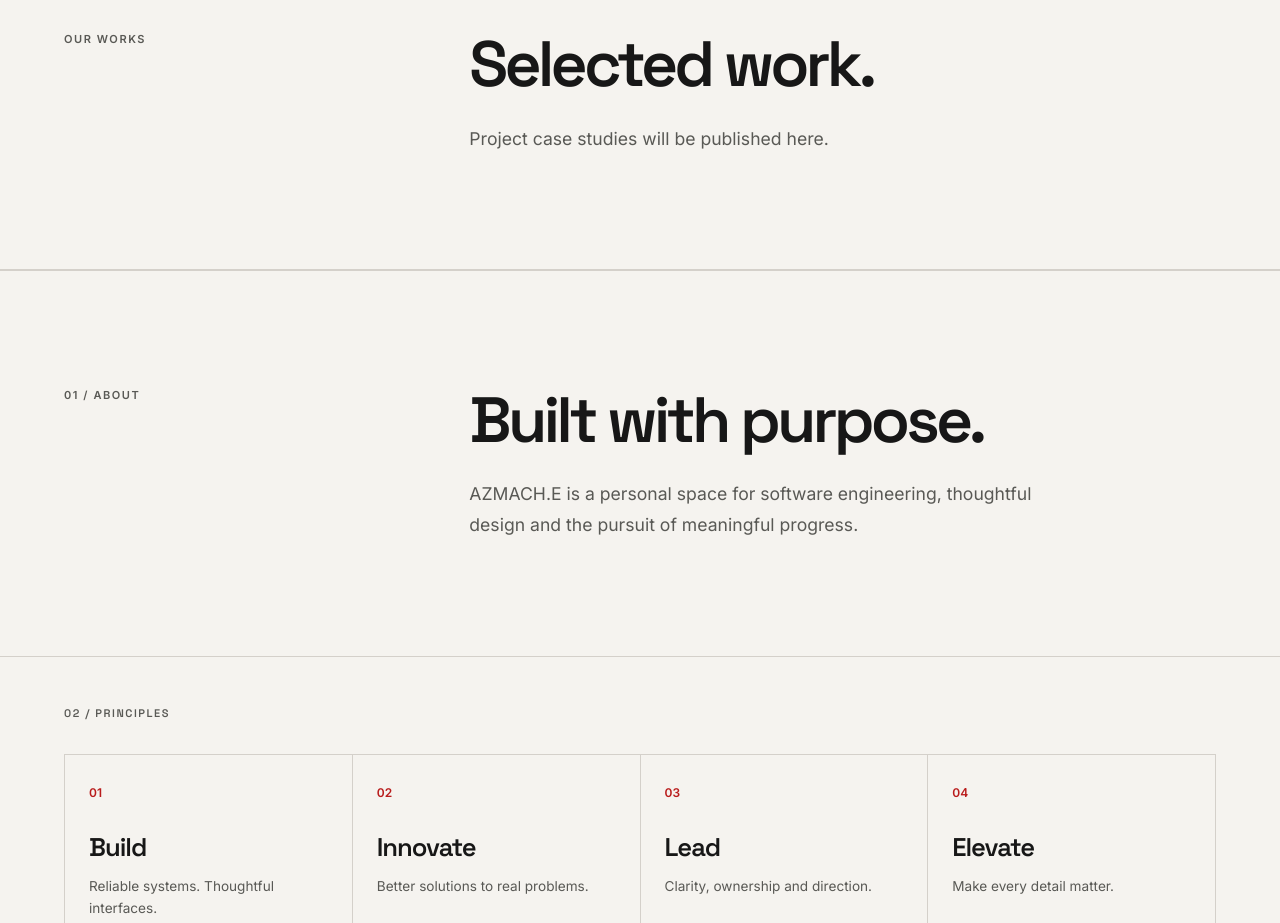
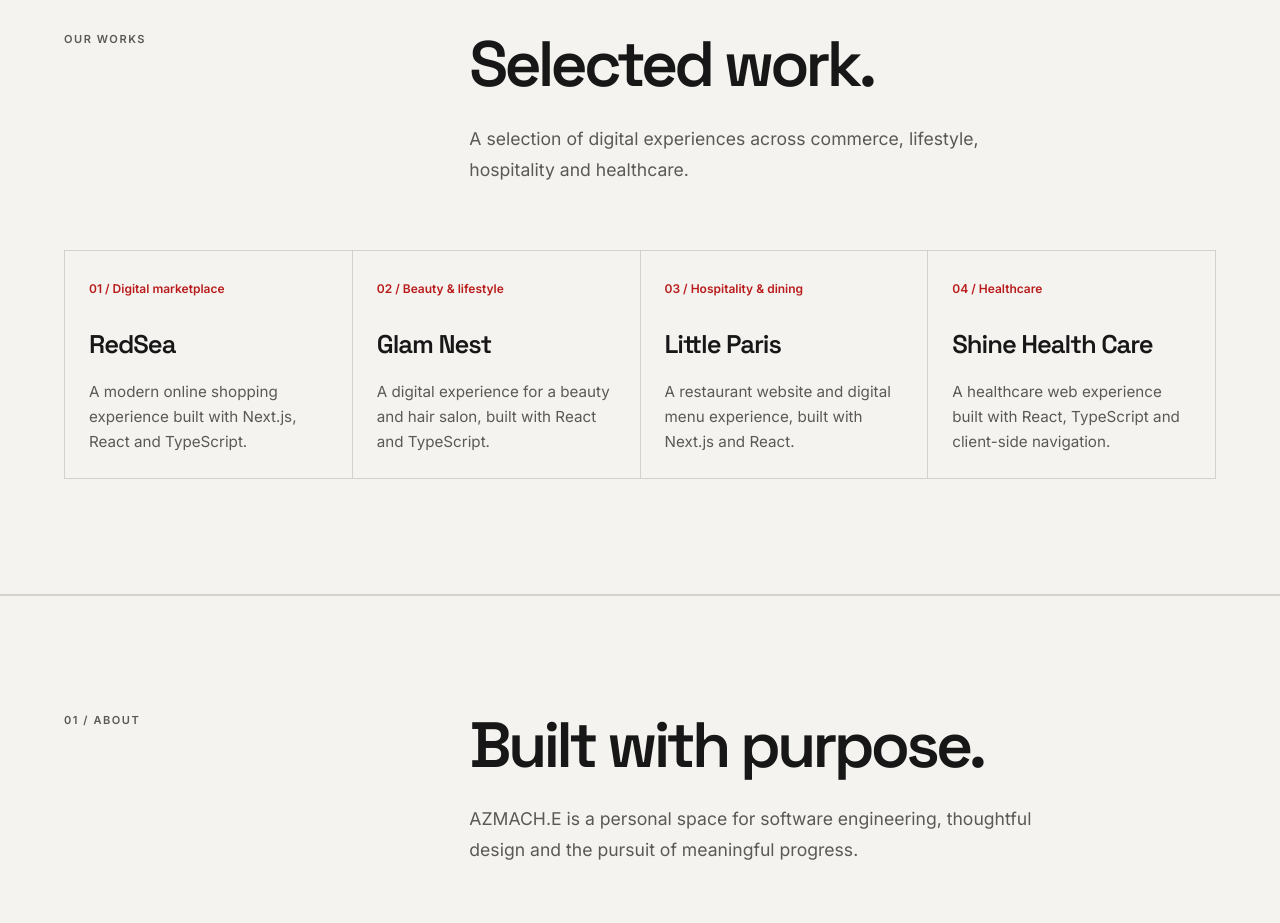
Before and after one commit to mkcoder1218/azmach, a Next.js app in the folder apps/web/: page / in a window 1280 px wide. Shown: the part 1820-2743 px from the top of the page. Built offline with nearby package versions, Linux system fonts and the light colour scheme.

Commit message:
feat: showcase selected independent projects on homepage

```diff
--- a/apps/web/src/app/page.tsx
+++ b/apps/web/src/app/page.tsx
@@ -8,6 +8,13 @@ const principles = [
   { number: '02', title: 'Innovate', description: 'Better solutions to real problems.' },
   { number: '03', title: 'Lead', description: 'Clarity, ownership and direction.' },
   { number: '04', title: 'Elevate', description: 'Make every detail matter.' },
+];
+
+const projects = [
+  { number: '01', title: 'RedSea', category: 'Digital marketplace', description: 'A modern online shopping experience built with Next.js, React and TypeScript.' },
+  { number: '02', title: 'Glam Nest', category: 'Beauty & lifestyle', description: 'A digital experience for a beauty and hair salon, built with React and TypeScript.' },
+  { number: '03', title: 'Little Paris', category: 'Hospitality & dining', description: 'A restaurant website and digital menu experience, built with Next.js and React.' },
+  { number: '04', title: 'Shine Health Care', category: 'Healthcare', description: 'A healthcare web experience built with React, TypeScript and client-side navigation.' },
 ];
 
 export default function HomePage() {
@@ -53,7 +60,18 @@ export default function HomePage() {
         <ServicesSection />
         <section id="work" className={styles.about} aria-labelledby="work-title">
           <p className={styles.sectionIndex}>Our Works</p>
-          <div><h2 id="work-title">Selected work.</h2><p>Project case studies will be published here.</p></div>
+          <div><h2 id="work-title">Selected work.</h2><p>A selection of digital experiences across commerce, lifestyle, hospitality and healthcare.</p></div>
+          <div style={{ gridColumn: '1 / -1' }}>
+            <div className={styles.cards}>
+              {projects.map((project, index) => (
+                <article key={project.number} className={styles.card} data-card={index}>
+                  <span>{project.number} / {project.category}</span>
+                  <h3>{project.title}</h3>
+                  <div style={{ marginTop: '1rem', color: 'var(--muted)', fontSize: '.95rem', lineHeight: 1.65 }}>{project.description}</div>
+                </article>
+              ))}
+            </div>
+          </div>
         </section>
         <section id="about" className={styles.about} aria-labelledby="about-title">
           <p className={styles.sectionIndex}>01 / About</p>
```
